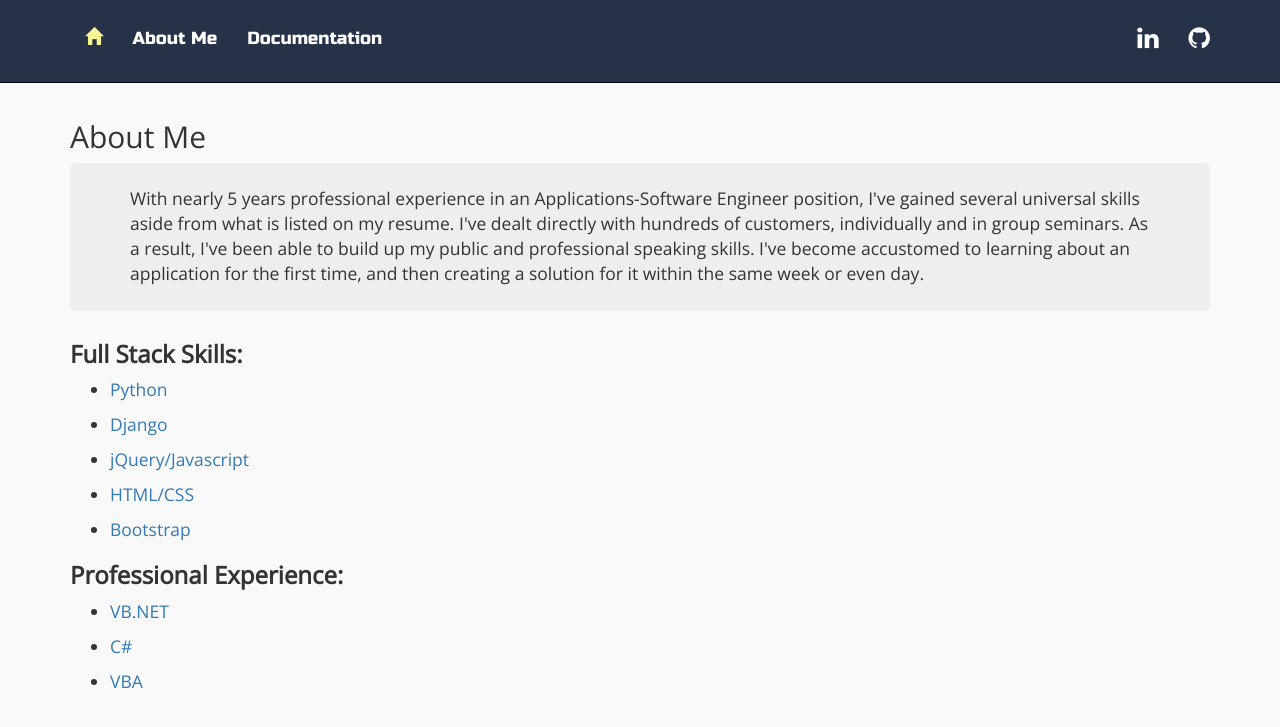
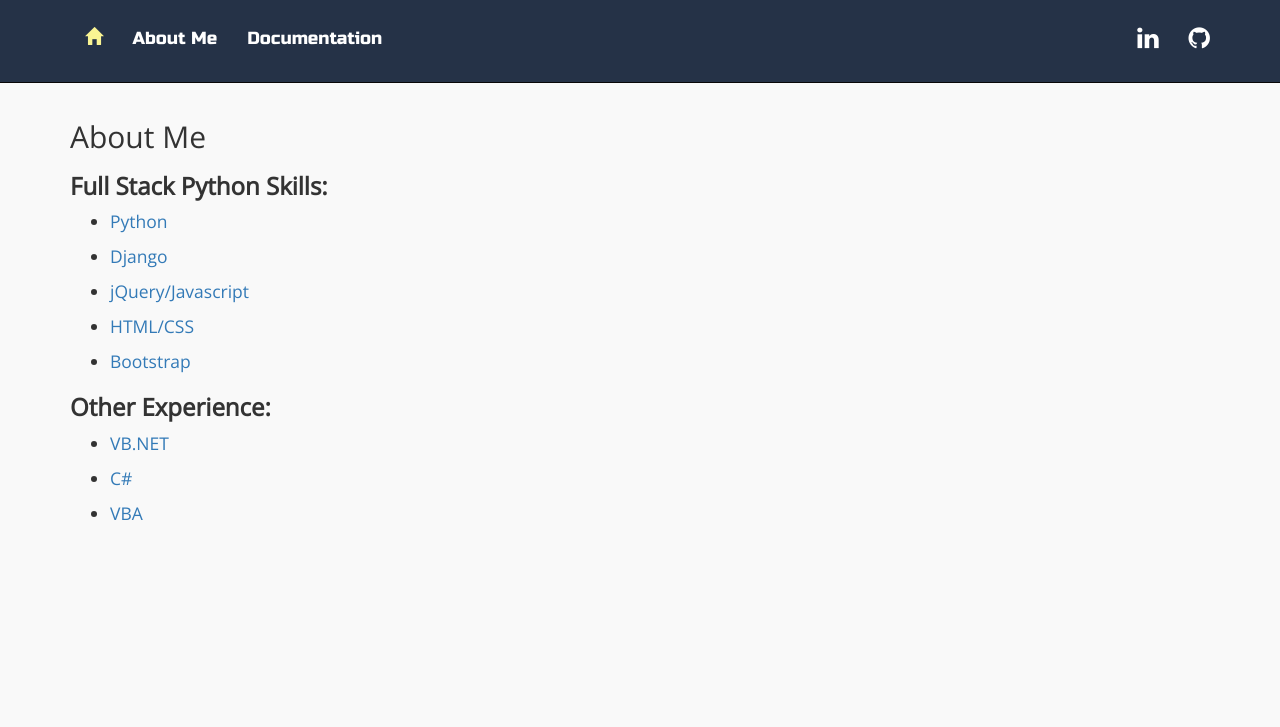
Before and after one commit to bfolks2/MyBioWebsite, a Django app: page /mainapp/ in a window 1280 px wide. Shown: the top 727 px of the page. Run offline with Django 3.2, Linux system fonts and the light colour scheme; data comes from the database, SQL or seed files in the repository; some libraries are stand-ins or nearby versions.

Commit message:
updated site after job search

```diff
--- a/mainproj/mainapp/templates/mainapp/documents.html
+++ b/mainproj/mainapp/templates/mainapp/documents.html
@@ -9,10 +9,10 @@
     </a>
   </div>
 
-  <div class="col-md-4 col-xs-12">
+  <!-- <div class="col-md-4 col-xs-12">
     <a href="{% url 'mainapp:pdf' %}" class="thumbnail">
       <img src="{% static 'mainproj/misc/thumbnail1.jpg' %}" alt="Resume Viewer">
     </a>
-  </div>
+  </div> -->
 
 {% endblock %}
--- a/mainproj/mainapp/templates/mainapp/skill_list.html
+++ b/mainproj/mainapp/templates/mainapp/skill_list.html
@@ -3,16 +3,16 @@
 
   <h2>About Me</h2>
 
-  <div class="jumbotron">
+  <!-- <div class="jumbotron">
     <p>With nearly 5 years professional experience in an Applications-Software Engineer position,
       I've gained several universal skills aside from what is listed on my resume.
       I've dealt directly with hundreds of customers, individually and in group seminars.
       As a result, I've been able to build up my public and professional speaking skills.
       I've become accustomed to learning about an application for the first time,
       and then creating a solution for it within the same week or even day.</p>
-  </div>
+  </div> -->
 
-  <h3><strong>Full Stack Skills:</strong></h3>
+  <h3><strong>Full Stack Python Skills:</strong></h3>
     <ul>
       {% for skill in skills %}
         {% if not skill.pro %}
@@ -22,7 +22,7 @@
         {% endif %}
       {% endfor %}
     </ul>
-  <h3><strong>Professional Experience:</strong></h3>
+  <h3><strong>Other Experience:</strong></h3>
   <ul>
     {% for skill in skills %}
       {% if skill.pro %}
```
Also changed, not shown: mainproj/templates/index.html (+5 -4 lines).
